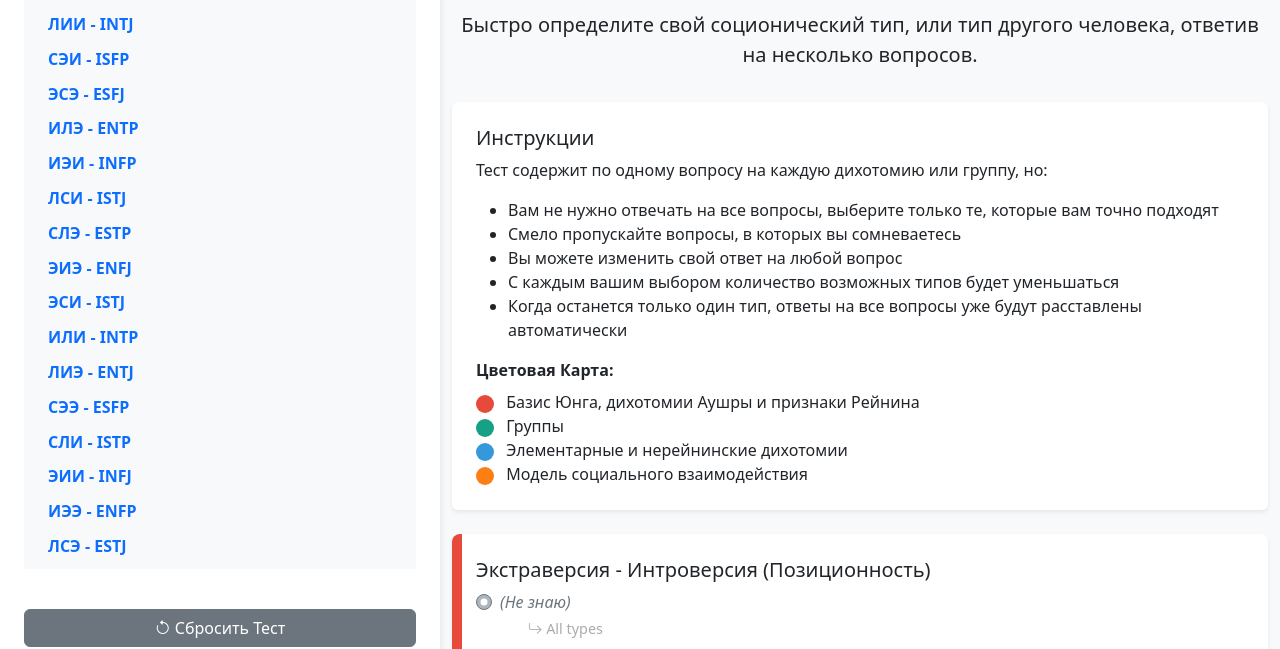
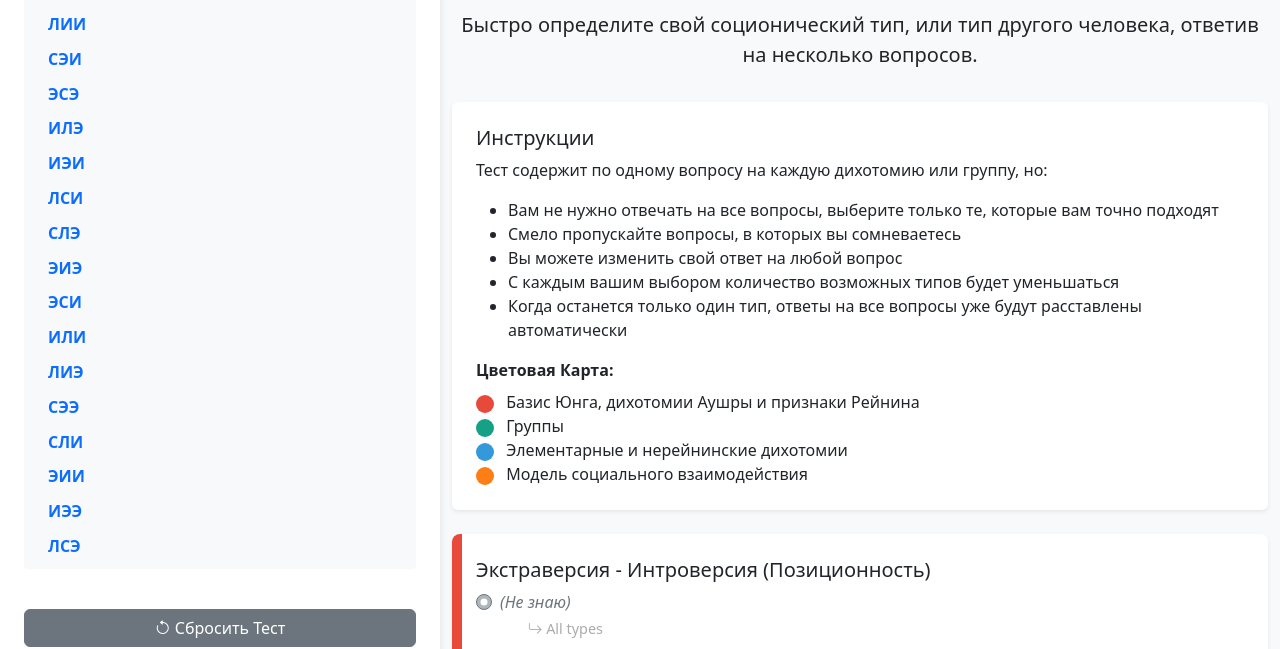
Before and after one commit to kurtgabin/socionics-test, a plain HTML site: page ru/index.html in a window 1280 px wide. Shown: the part 129-778 px from the top of the page. Drawn offline with nearby package versions, Linux system fonts and the light colour scheme.

Commit message:
Update index.html

```diff
--- a/ru/index.html
+++ b/ru/index.html
@@ -212,22 +212,22 @@
 
     <script>
         const resultDetails = {
-            "ЛИИ - INTJ": { link: "types/lii.html" },
-            "СЭИ - ISFP": { link: "types/sei.html" },
-            "ЭСЭ - ESFJ": { link: "types/ese.html" },
-            "ИЛЭ - ENTP": { link: "types/ile.html" },
-            "ИЭИ - INFP": { link: "types/iei.html" },
-            "ЛСИ - ISTJ": { link: "types/lsi.html" },
-            "СЛЭ - ESTP": { link: "types/sle.html" },
-            "ЭИЭ - ENFJ": { link: "types/eie.html" },
-            "ЭСИ - ISTJ": { link: "types/esi.html" },
-            "ИЛИ - INTP": { link: "types/ili.html" },
-            "ЛИЭ - ENTJ": { link: "types/lie.html" },
-            "СЭЭ - ESFP": { link: "types/see.html" },
-            "СЛИ - ISTP": { link: "types/sli.html" },
-            "ЭИИ - INFJ": { link: "types/eii.html" },
-            "ИЭЭ - ENFP": { link: "types/iee.html" },
-            "ЛСЭ - ESTJ": { link: "types/lse.html" }
+            "ЛИИ": { link: "types/lii.html" },
+            "СЭИ": { link: "types/sei.html" },
+            "ЭСЭ": { link: "types/ese.html" },
+            "ИЛЭ": { link: "types/ile.html" },
+            "ИЭИ": { link: "types/iei.html" },
+            "ЛСИ": { link: "types/lsi.html" },
+            "СЛЭ": { link: "types/sle.html" },
+            "ЭИЭ": { link: "types/eie.html" },
+            "ЭСИ": { link: "types/esi.html" },
+            "ИЛИ": { link: "types/ili.html" },
+            "ЛИЭ": { link: "types/lie.html" },
+            "СЭЭ": { link: "types/see.html" },
+            "СЛИ": { link: "types/sli.html" },
+            "ЭИИ": { link: "types/eii.html" },
+            "ИЭЭ": { link: "types/iee.html" },
+            "ЛСЭ": { link: "types/lse.html" }
         };
 
         const results = Object.keys(resultDetails);
@@ -941,4 +941,5 @@
         Автор: Курт Габен
     </footer>
 </body>
+
 </html>
```
